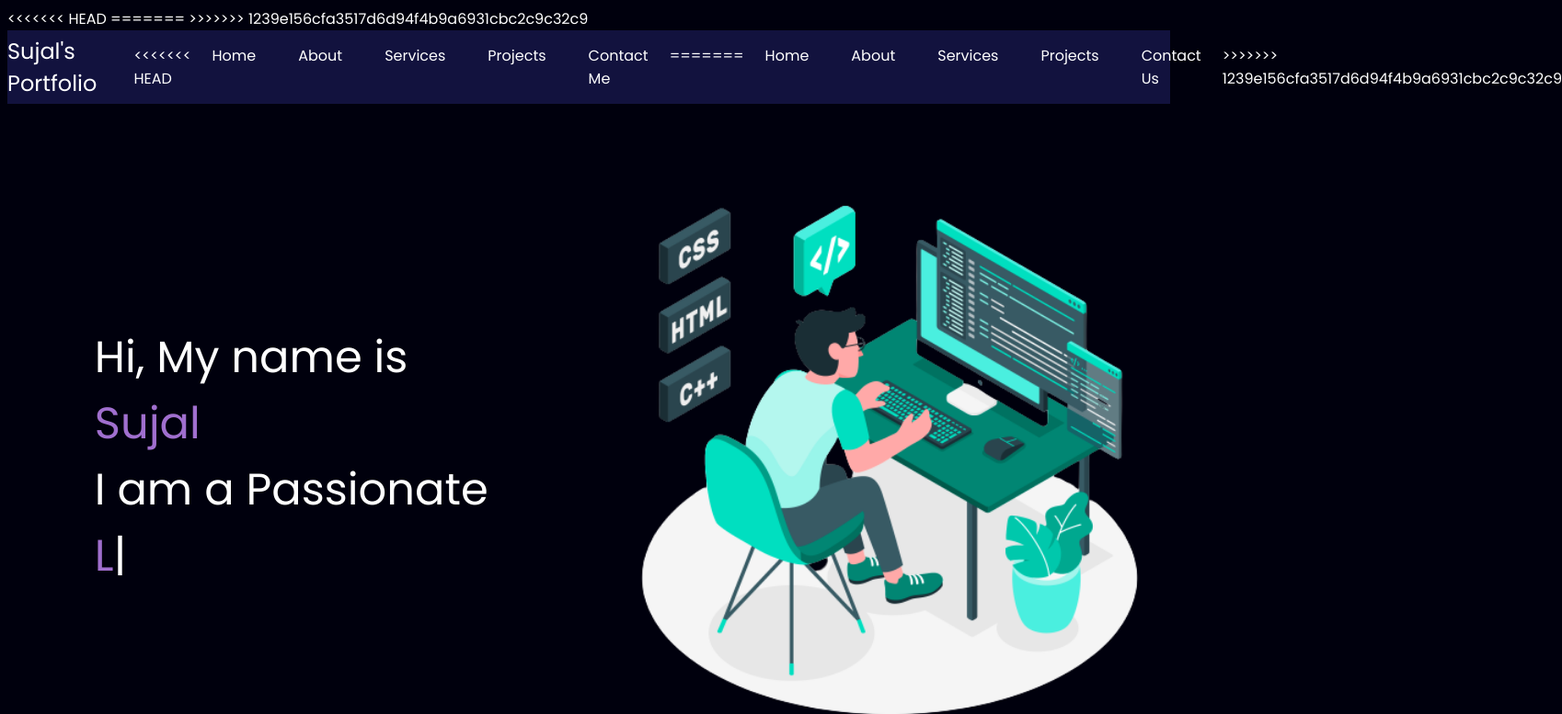
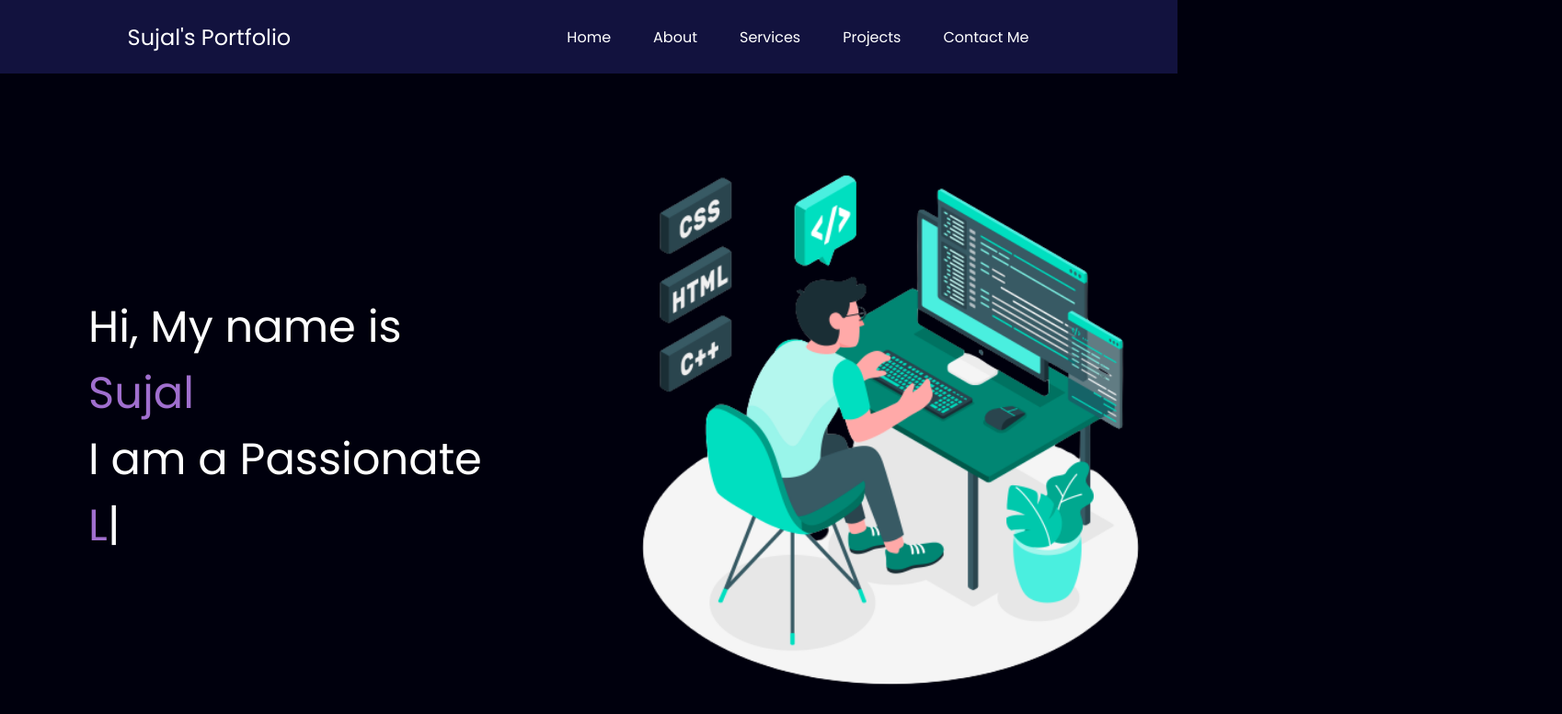
Before and after one commit to Sujalbitle/my-portfolio, a plain HTML site: page index.html in a window 1280 px wide. Shown: the top 777 px of the page at 92% size, 1698 px wide, since content can reach past the window. Drawn offline with nearby package versions, Linux system fonts and the light colour scheme.

Commit message:
added new pages

```diff
--- a/index.html
+++ b/index.html
@@ -3,21 +3,14 @@
 <head>
     <meta charset="UTF-8">
     <meta name="viewport" content="width=device-width, initial-scale=1.0">
-<<<<<<< HEAD
     <title>Sujal Portfolio</title>
     <link rel="shortcut icon" href="./images/code-branch.png" type="image/x-icon">
 
-=======
-    <title>Sujal Bitle</title>
->>>>>>> 1239e156cfa3517d6d94f4b9a6931cbc2c9c32c9
     <link rel="preconnect" href="https://fonts.googleapis.com">
 <link rel="preconnect" href="https://fonts.gstatic.com" crossorigin>
 <link href="https://fonts.googleapis.com/css2?family=Poppins:wght@400;600;700&display=swap" rel="stylesheet">
     <style>
-<<<<<<< HEAD
 
-=======
->>>>>>> 1239e156cfa3517d6d94f4b9a6931cbc2c9c32c9
         /* internal css */
 
         *{
@@ -241,19 +234,11 @@
             <div class="right">
                 <ul>
 
-<<<<<<< HEAD
                     <li>  <a href="index.html">Home</a>      </li>
                     <li> <a href="./pages/about.html">About</a></li>
                     <li> <a href="./pages/Services.html">Services</a></li>
                     <li> <a href="./pages/Projects.html"> Projects</a></li>
                     <li> <a href="./pages/ContactMe.html">Contact Me</a></li>
-=======
-                    <li>  <a href="/">Home</a>      </li>
-                    <li> <a href="/">About</a></li>
-                    <li> <a href="/">Services</a></li>
-                    <li> <a href="/"> Projects</a></li>
-                    <li> <a href="/">Contact Us</a></li>
->>>>>>> 1239e156cfa3517d6d94f4b9a6931cbc2c9c32c9
                 </ul>
             </div>
         </nav>
@@ -311,12 +296,9 @@
                 </div>
             </div>
         </section>
-<<<<<<< HEAD
         <footer>
 
         </footer>
-=======
->>>>>>> 1239e156cfa3517d6d94f4b9a6931cbc2c9c32c9
     </main>
     <script src="https://unpkg.com/typed.js@2.0.16/dist/typed.umd.js"></script>
 
```
